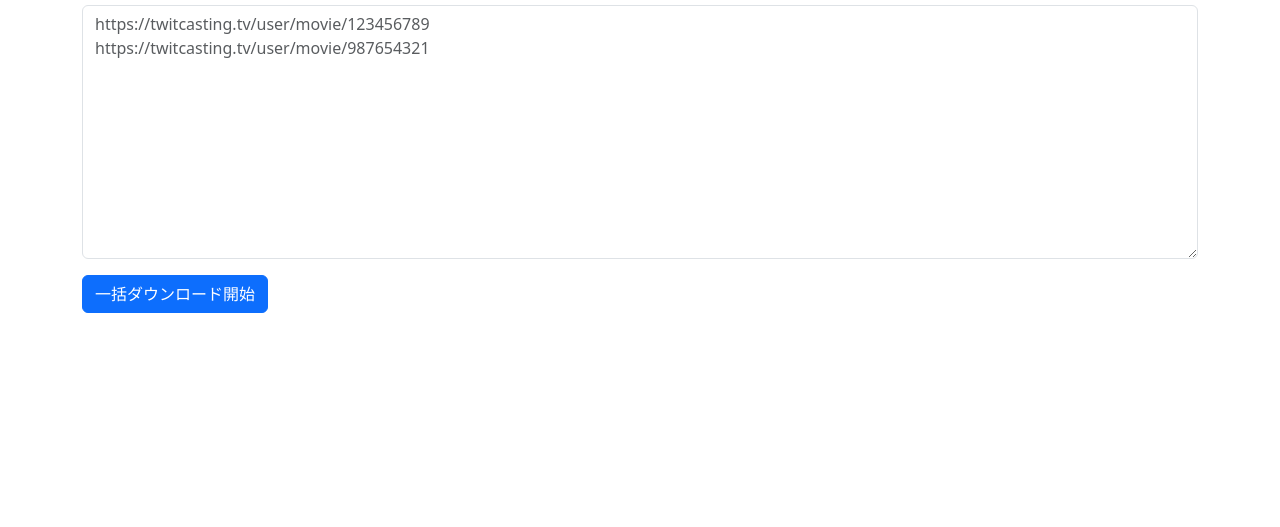
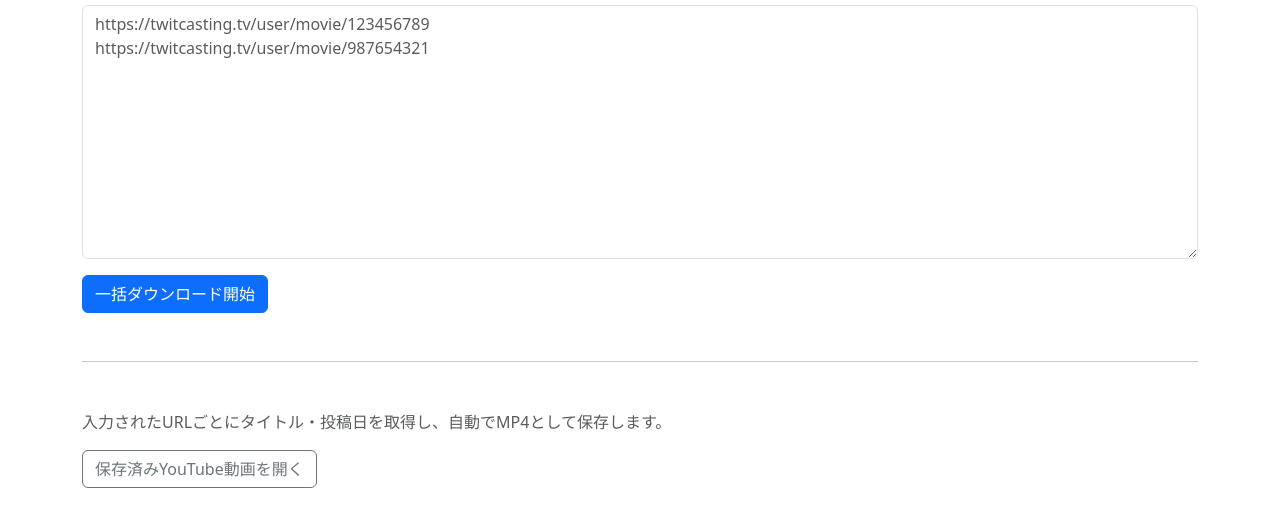
Before and after one commit to Hmiku39/twicas-ffmpeg, a website: page views/index.html in a window 1280 px wide. Shown: the part 131-658 px from the top of the page. Drawn offline with nearby package versions, Linux system fonts and the light colour scheme.

Commit message:
保存動画までのリンク設置

```diff
--- a/views/index.html
+++ b/views/index.html
@@ -26,6 +26,10 @@
       </div>
       <button type="submit" class="btn btn-primary">一括ダウンロード開始</button>
     </form>
+    <hr class="my-5">
+
+    <p class="text-muted">入力されたURLごとにタイトル・投稿日を取得し、自動でMP4として保存します。</p>
+    <a href="/videos/twicasting-list" class="btn btn-outline-secondary">保存済みYouTube動画を開く</a>
   </div>
 
   <!-- Bootstrap JS -->
```
